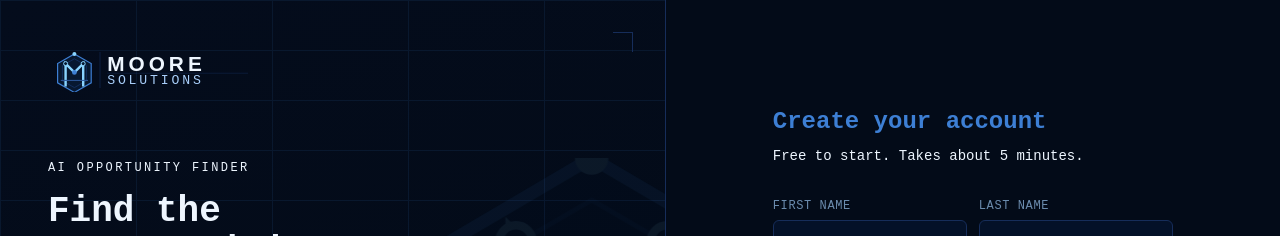
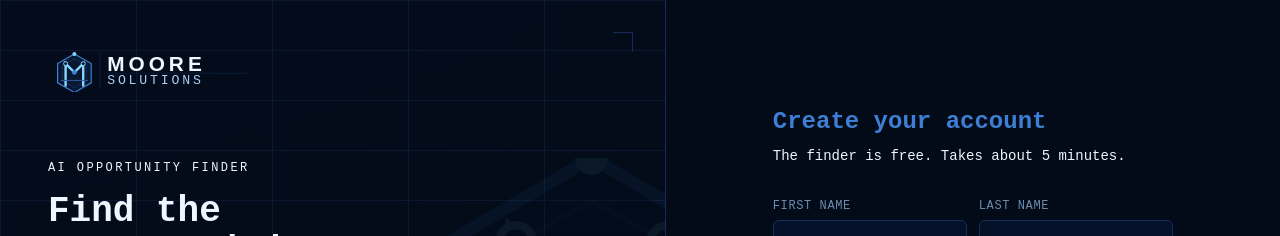
Before and after one commit to jamessmoore/webtechhq-site, a Next.js app: page /signup in a window 1280 px wide. Shown: the top 236 px of the page. Built offline with nearby package versions, Linux system fonts and the light colour scheme; no server answers.

Commit message:
Reframe signup subhead around the finder being free
Signed-off-by: James S. Moore <james@webtechhq.com>

```diff
--- a/src/app/signup/page.tsx
+++ b/src/app/signup/page.tsx
@@ -128,7 +128,7 @@ export default function SignUpPage() {
               Create your account
             </h2>
             <p className="text-sm">
-              Free to start. Takes about 5 minutes.
+              The finder is free. Takes about 5 minutes.
             </p>
           </div>
 
```
